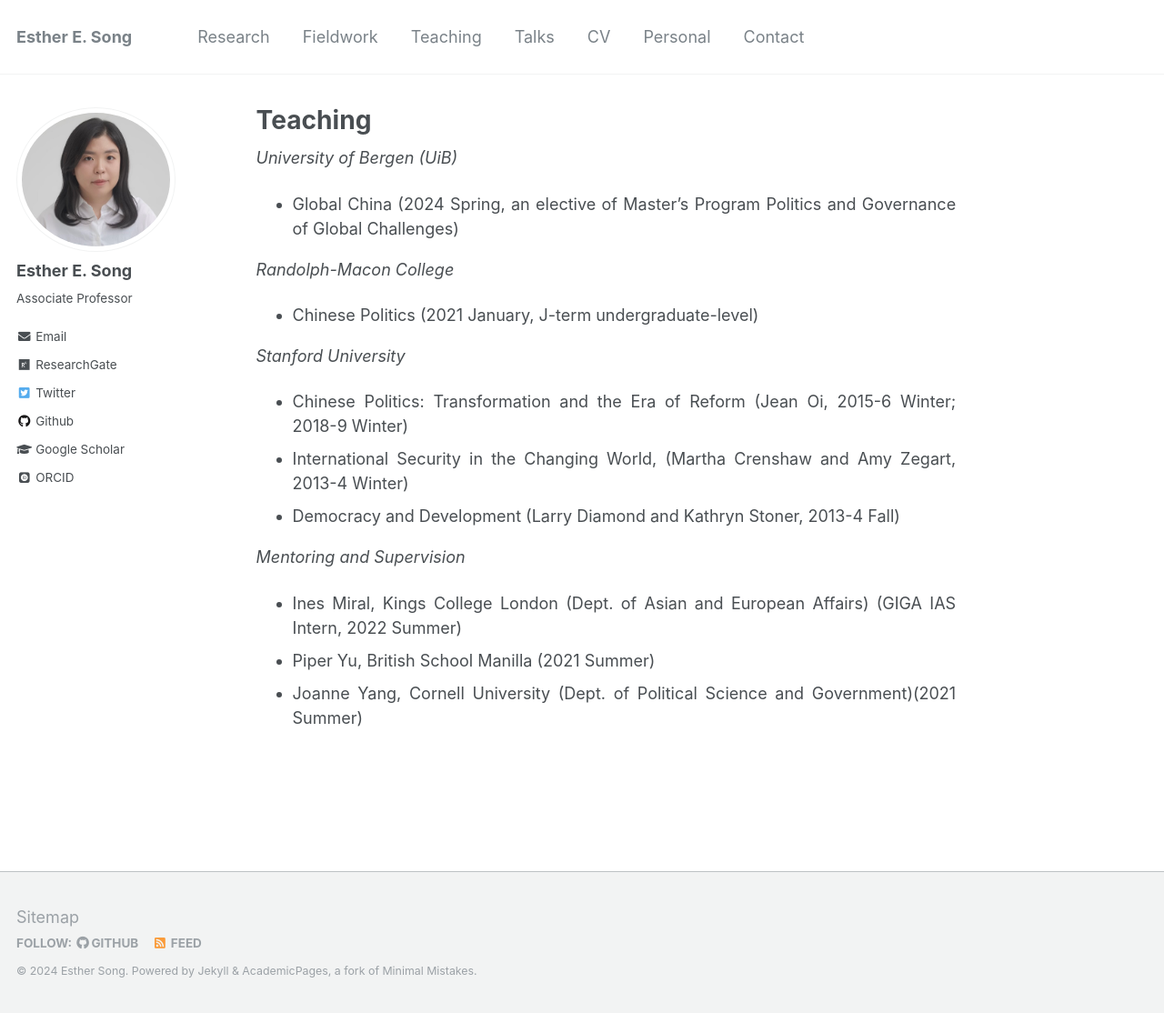
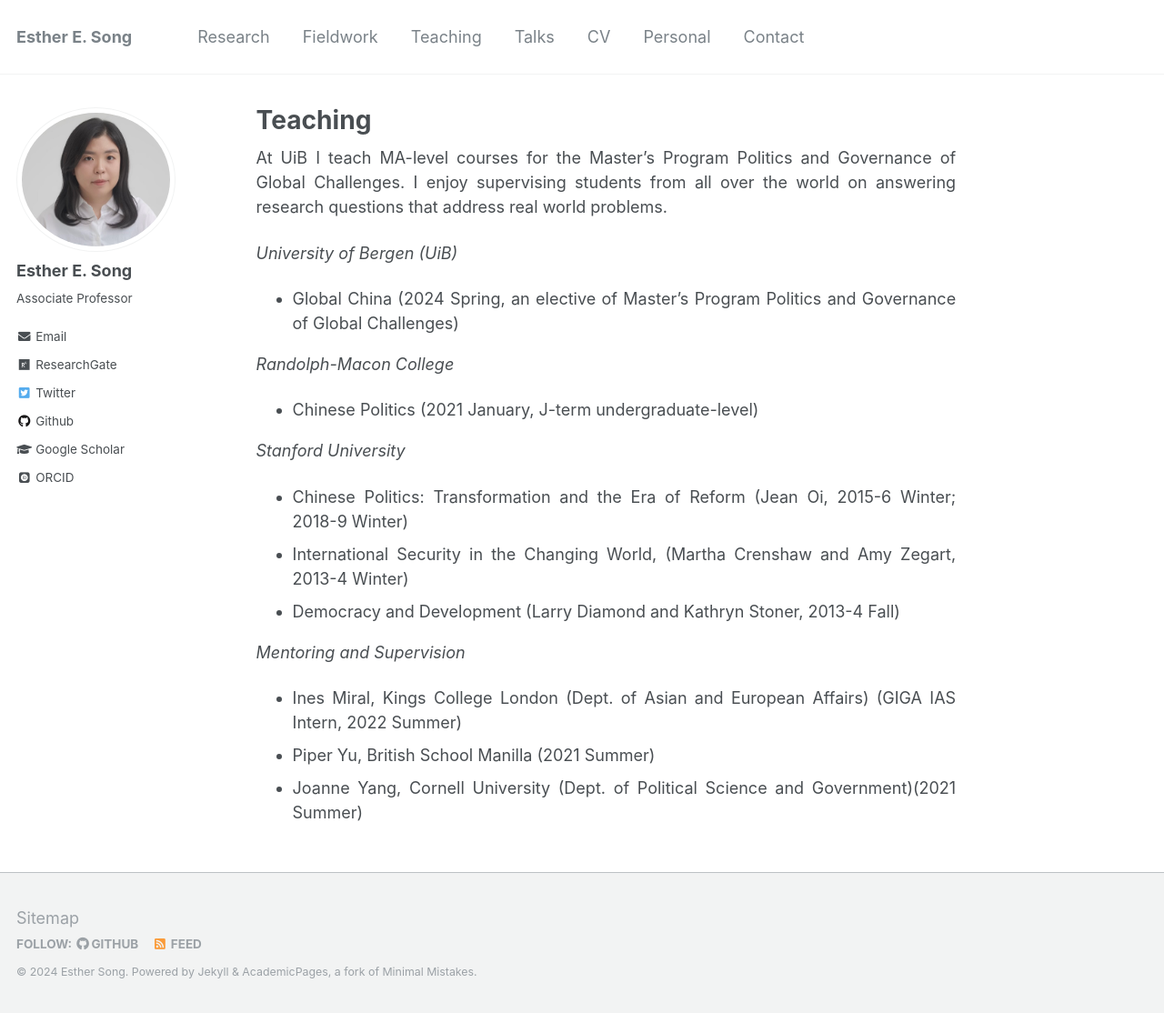
Before and after one commit to ehsong/ehsong.github.io, a Jekyll site: the page built from _pages/teaching.md, in a window 1280 px wide and 1114 px high. Shown: the whole window at 91% size. Built offline with Jekyll 4.4.1, drawn with Linux system fonts in a browser that asks for light colours; some web fonts are replaced.

Commit message:
Update teaching.md

```diff
--- a/_pages/teaching.md
+++ b/_pages/teaching.md
@@ -4,6 +4,8 @@ title: "Teaching"
 permalink: /teaching/
 author_profile: true
 ---
+At UiB I teach MA-level courses for the Master's Program Politics and Governance of Global Challenges. I enjoy supervising students from all over the world on answering research questions that address real world problems.
+
 *University of Bergen (UiB)*
 - Global China (2024 Spring, an elective of Master's Program Politics and Governance of Global Challenges)
 
```
